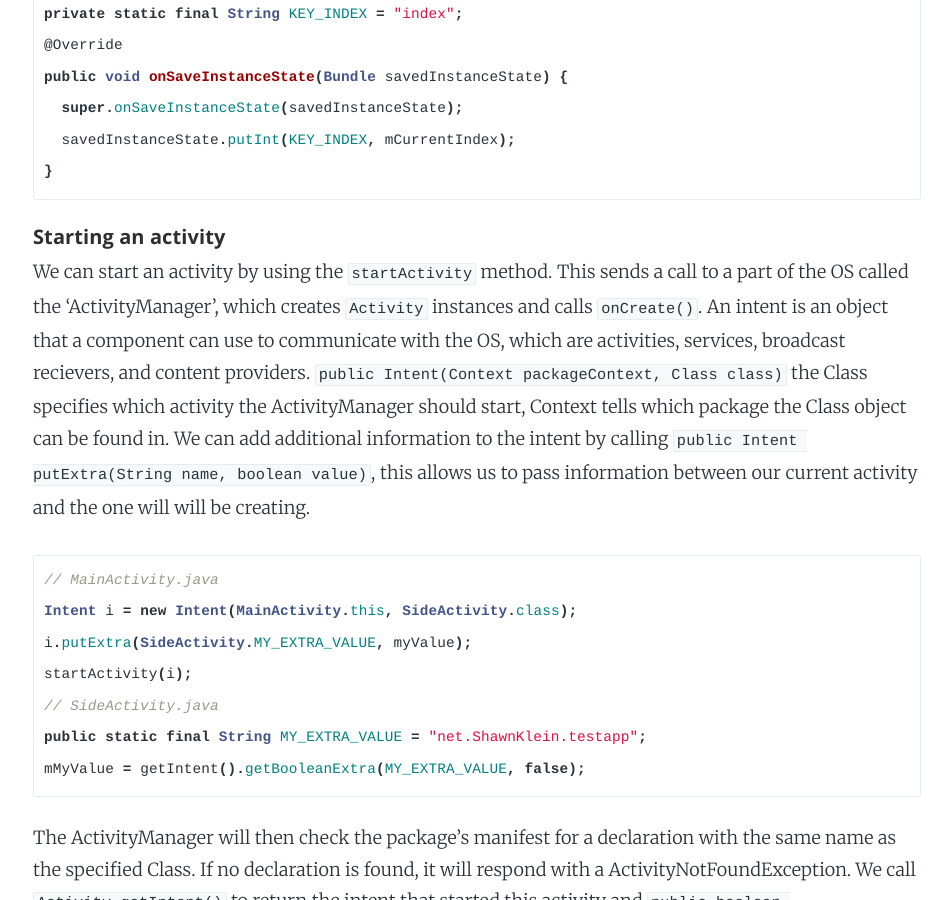
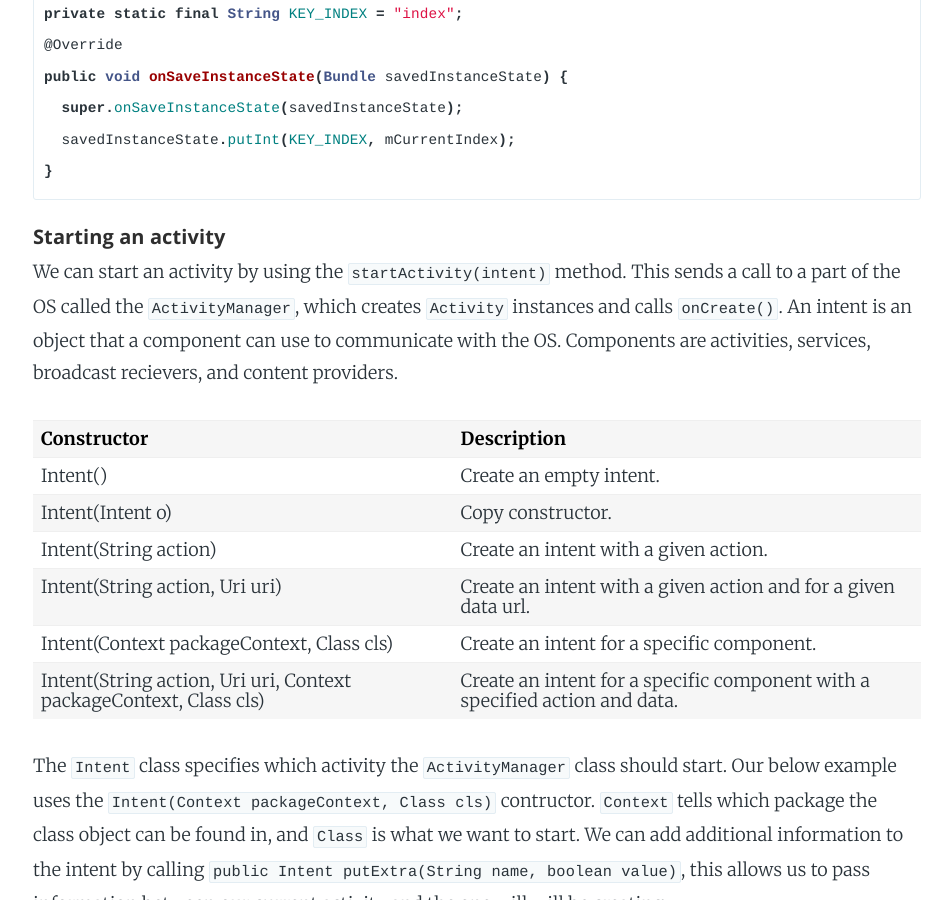
Before and after one commit to Carpk/ShawnKlein, a Jekyll site: the page built from _posts/2016-07-16-introduction-to-android.md, in a window 1280 px wide and 900 px high, scrolled down 3877 px. Shown: the whole window, without its empty margins (163-1115 px from the left). Built offline with Jekyll 4.4.1, drawn with Linux system fonts in a browser that asks for light colours; nearby versions of some CDN libraries; some web fonts are replaced; Markdown is read by kramdown in place of the engine named in the settings; some of the changed text lies outside the part shown.

Commit message:
finish editing Activities section of intro-to-android post

`````diff
--- a/_posts/2016-07-16-introduction-to-android.md
+++ b/_posts/2016-07-16-introduction-to-android.md
@@ -26,7 +26,7 @@ When creating new activities, we need to add it to our AndroidManifest file so o
 
 ````xml
 <manifest xmlns:android="http://schemas.android.com/apk/res/android"
-    package="net.shawnklein.carpk.testapp" >
+          package="net.shawnklein.carpk.testapp" >
     <application>
         <activity android:name=".MainActivity"
                   android:label="@string/app_name" />
@@ -89,7 +89,40 @@ public void onSaveInstanceState(Bundle savedInstanceState) {
 ````
 ###### Starting an activity
 
-We can start an activity by using the `startActivity` method. This sends a call to a part of the OS called the 'ActivityManager', which creates `Activity` instances and calls `onCreate()`. An intent is an object that a component can use to communicate with the OS, which are activities, services, broadcast recievers, and content providers. `public Intent(Context packageContext, Class class)` the Class specifies which activity the ActivityManager should start, Context tells which package the Class object can be found in. We can add additional information to the intent by calling `public Intent putExtra(String name, boolean value)`, this allows us to pass information between our current activity and the one will will be creating.
+We can start an activity by using the `startActivity(intent)` method. This sends a call to a part of the OS called the `ActivityManager`, which creates `Activity` instances and calls `onCreate()`. An intent is an object that a component can use to communicate with the OS. Components are activities, services, broadcast recievers, and content providers.
+
+<table style="width:100%">
+  <tr>
+    <th>Constructor</th>
+    <th>Description</th>
+  </tr>
+  <tr>
+    <td>Intent()</td>
+    <td>Create an empty intent.</td>
+  </tr>
+  <tr>
+    <td>Intent(Intent o)</td>
+    <td>Copy constructor.</td>
+  </tr>
+  <tr>
+    <td>Intent(String action)</td>
+    <td>Create an intent with a given action.</td>
+  </tr>
+  <tr>
+    <td>Intent(String action, Uri uri)</td>
+    <td>Create an intent with a given action and for a given data url.</td>
+  </tr>
+  <tr>
+    <td>Intent(Context packageContext, Class<?> cls)</td>
+    <td>Create an intent for a specific component.</td>
+  </tr>
+  <tr>
+    <td>Intent(String action, Uri uri, Context packageContext, Class<?> cls)</td>
+    <td>Create an intent for a specific component with a specified action and data.</td>
+  </tr>
+</table>
+
+The `Intent` class specifies which activity the `ActivityManager` class should start. Our below example uses the `Intent(Context packageContext, Class cls)` contructor. `Context` tells which package the class object can be found in, and `Class` is what we want to start. We can add additional information to the intent by calling `public Intent putExtra(String name, boolean value)`, this allows us to pass information between our current activity and the one will will be creating.
 
 ````java
 // MainActivity.java
@@ -101,11 +134,9 @@ public static final String MY_EXTRA_VALUE = "net.ShawnKlein.testapp";
 mMyValue = getIntent().getBooleanExtra(MY_EXTRA_VALUE, false);
 ````
 
-The ActivityManager will then check the package's manifest for a declaration with the same name as the specified Class. If no declaration is found, it will respond with a ActivityNotFoundException. We call `Activity.getIntent()` to return the intent that started this activity and `public boolean getBooleanExtra(String name, boolean defaultValue)` to pull the information out of the intent. It is also important to note that we should define keys for extras on the activities that retrieve and use them, we do this with `public static final String MY_EXTRA_VALUE = "net.ShawnKlein.testapp";`.
+With the above code, the `ActivityManager` will check the package's manifest for a declaration with the same name as the specified class. If no declaration is found, it will respond with a `ActivityNotFoundException`. We call `Activity.getIntent()` to return the intent that started this activity and `getBooleanExtra(String name, boolean defaultValue)` to pull the information out of the intent. It is also important to note that we should define keys for extras on the activities that retrieve and use them, we do this with `public static final String MY_EXTRA_VALUE = "net.ShawnKlein.testapp";`.
 
-The above example is a an _explicit intent_, when an activity wants to start an activity in another application, it would be considered and _implicit intent_.
-
-For our child activity to return data back to our main activity, we will use `public void startActivityForResult(Intent intent, int requestCode)` instead of `startActivity(i)` and `protected void onActivityResult(int requestCode, int resultCode, Intent data)` to actually retrive the returning data. The Child activity will use `public final void setResult(int resultCode)` or `public final void setResult(int resultCode, Intent data)`, if no result code is set, and the parent expects a return, the OS will send RESULT_CANCELED as the `resultCode`.
+For our child activity to return data back to our main activity, we will use `startActivityForResult(Intent intent, int requestCode)` instead of `startActivity(i)` and `onActivityResult(int requestCode, int resultCode, Intent data)` to actually retrive the returning data. The Child activity will use `setResult(int resultCode)` or `setResult(int resultCode, Intent data)`, if no result code is set, and the parent expects a return, the OS will send `RESULT_CANCELED` as the `resultCode`.
 
 ````java
 // SideActivity.java
@@ -123,7 +154,7 @@ protected void onActivityResult(int requestCode, int resultCode, Intent data) {
 }
 ````
 
-To retrieve our returing data, we use `protected void onActivityResult()`
+To retrieve our returing data, we use `protected void onActivityResult()`. This is part of the `Activity` class, and more infomation can be found in the classes section of this guide.
 
 ### Fragments
 
@@ -289,7 +320,30 @@ Table of some of the more popular methods from the `Activity` class.
     <td>setContentview(View/int view.layoutResId)</td>
     <td>Set the activity content to an explicit view or from a layout resource.</td>
   </tr>
+  <tr>
+    <td>void</td>
+    <td>onActivityResult(int requestCode, int resultCode, Intent data)</td>
+    <td>Called when an activity you launched exits, giving you the requestCode you started it with, the resultCode it returned, and any additional data from it.</td>
+  </tr>
 </table>
+
+Methods that are coming: setResult(), startActivityForResult(), startActivity(), onActivityResult(),
+
+Also a section regarding RESULT_CANCELED
+
+###### Intent
+
+Table of some of the more popular methods from the `Fragment` class.
+
+<table style="width:100%">
+  <tr>
+    <th>Returns</th>
+    <th>Method</th>
+    <th>Description</th>
+  </tr>
+</table>
+
+Methods that are coming: getBooleanExtra()
 
 ###### Fragment
 
`````
Also changed, not shown: assets/images/activity_lifecycle.png (deleted).
